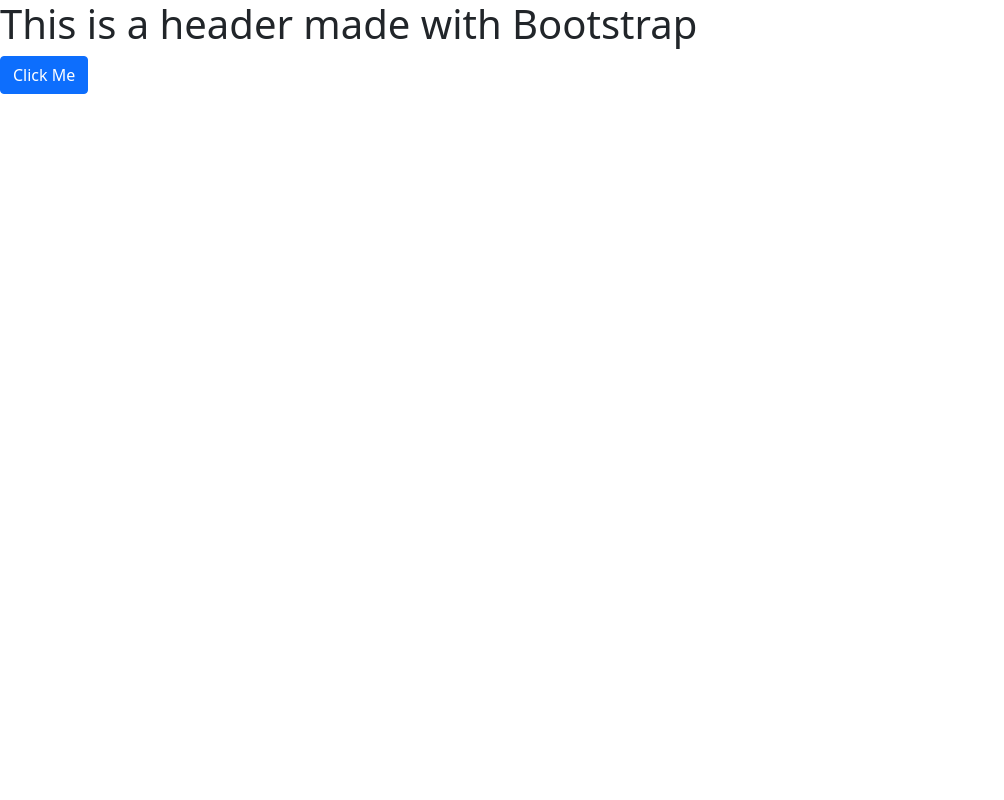
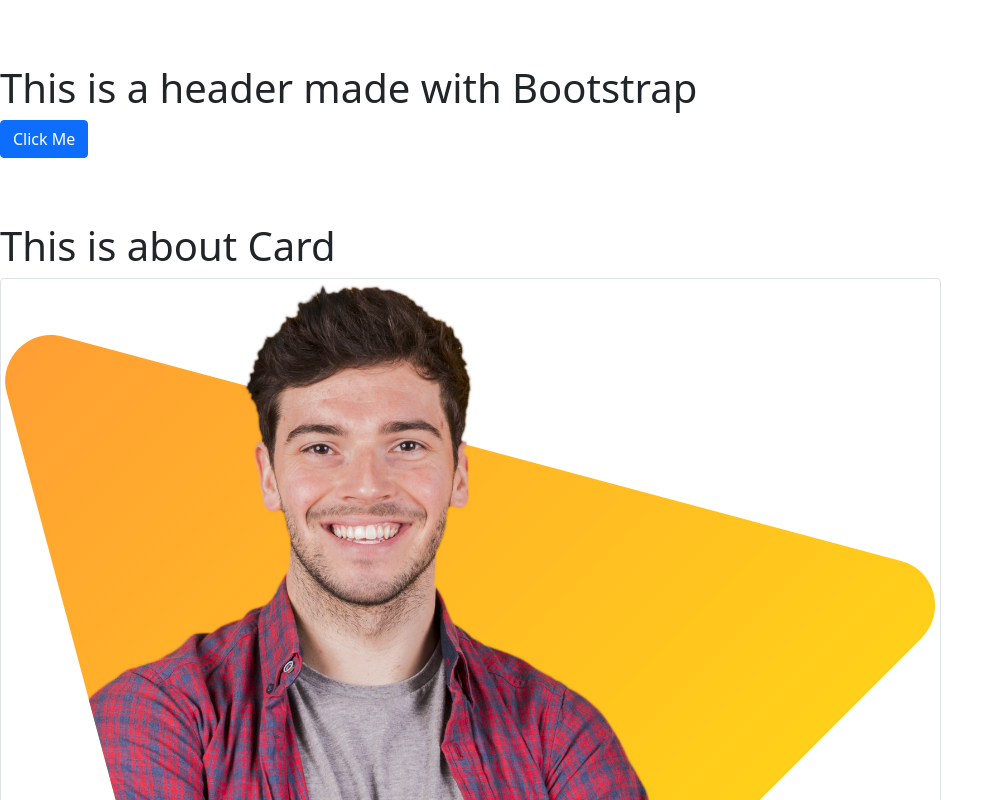
Before and after one commit to abrarfahim19/WebDev, a plain HTML site: page bootstrap.html in a window 1280 px wide. Shown: the top 800 px of the page, without its empty margins (0-1004 px from the left). Drawn offline with nearby package versions, Linux system fonts and the light colour scheme.

Commit message:
Bootstrap init

```diff
--- a/bootstrap.html
+++ b/bootstrap.html
@@ -6,9 +6,17 @@
     <meta name="viewport" content="width=device-width, initial-scale=1.0">
     <link href="https://cdn.jsdelivr.net/npm/bootstrap@5.0.2/dist/css/bootstrap.min.css" rel="stylesheet" integrity="sha384-EVSTQN3/azprG1Anm3QDgpJLIm9Nao0Yz1ztcQTwFspd3yD65VohhpuuCOmLASjC" crossorigin="anonymous">
     <title>Bootstrap</title>
+
+    <style>
+        h1 {
+            margin-top: 5%
+        }
+    </style>
 </head>
 <body>
     <h1>This is a header made with Bootstrap</h1>
     <button class=" btn btn-primary ">Click Me</button>
+    <h1>This is about Card</h1>
+    <img src="resource/peter.png" class="img-fluid img-thumbnail" alt="">
 </body>
 </html>
```
